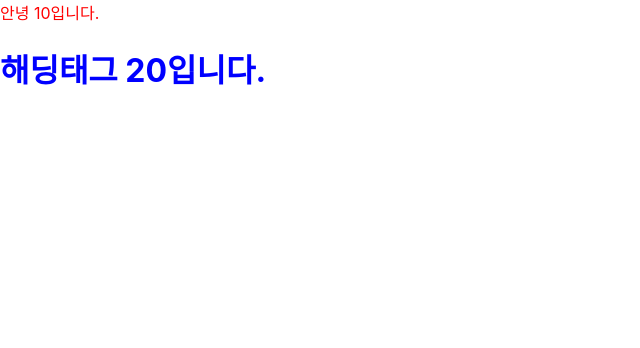
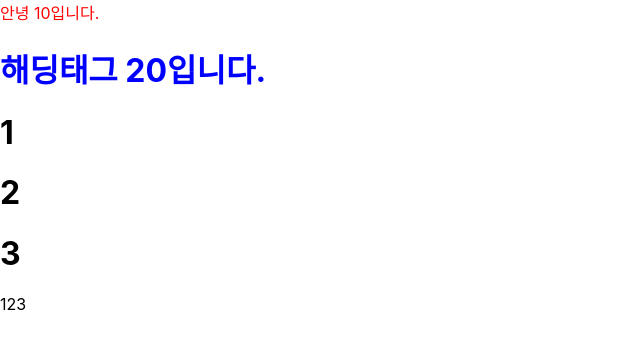
Before and after one commit to wooseokoh/my-app, a React (Create React App) app: page / in a window 1280 px wide. Shown: the top 348 px of the page, without its empty margins (0-640 px from the left). Built offline with nearby package versions, Linux system fonts and the light colour scheme.

Commit message:
#6. 배열(반복하기)

```diff
--- a/src/App.js
+++ b/src/App.js
@@ -22,10 +22,13 @@ const mystyle = {
 };
 
 function App() {
+  let list = [1,2,3];
   return (
     <div>
       <div style={mystyle}>안녕 {a === 10 ? '10입니다.' : '10이 아님'}</div>
       <h1 className="box-style">해딩태그 {b === 20 && '20입니다.'}</h1>
+      <div>{list.map((n) => <h1>{n}</h1>)}</div>
+      <div>{list.map((n) => n)}</div>
     </div>
   );
 }
```
Also changed, not shown: test.html (+10 -0 lines).
